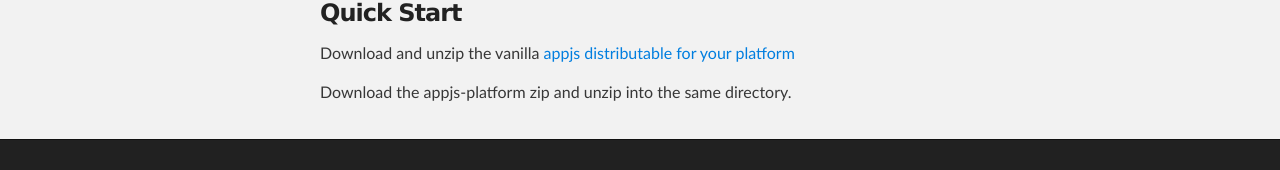
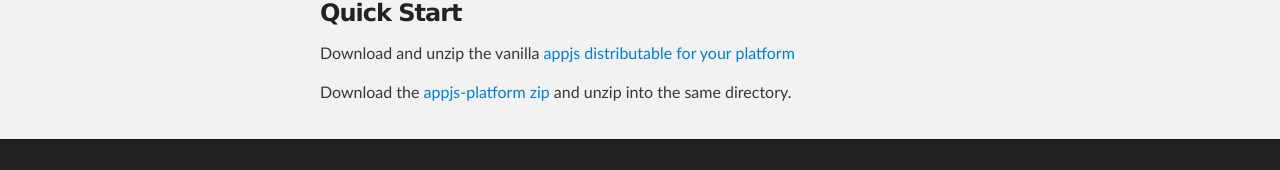
Before and after one commit to sihorton/appjs-platform, a plain HTML site: page index.html in a window 1280 px wide. Shown: the part 265-435 px from the top of the page. Drawn offline with Linux system fonts and the light colour scheme.

Commit message:
Update index.html

```diff
--- a/index.html
+++ b/index.html
@@ -34,7 +34,7 @@
         <h3>Quick Start</h3>
 
 <p>Download and unzip the vanilla <a href="http://appjs.org/#download">appjs distributable for your platform</a></p>
-<p>Download the appjs-platform zip and unzip into the same directory.</p>
+<p>Download the <a href="https://github.com/sihorton/appjs-platform/zipball/master">appjs-platform zip</a> and unzip into the same directory.</p>
 
       </section>
     </div>
```
